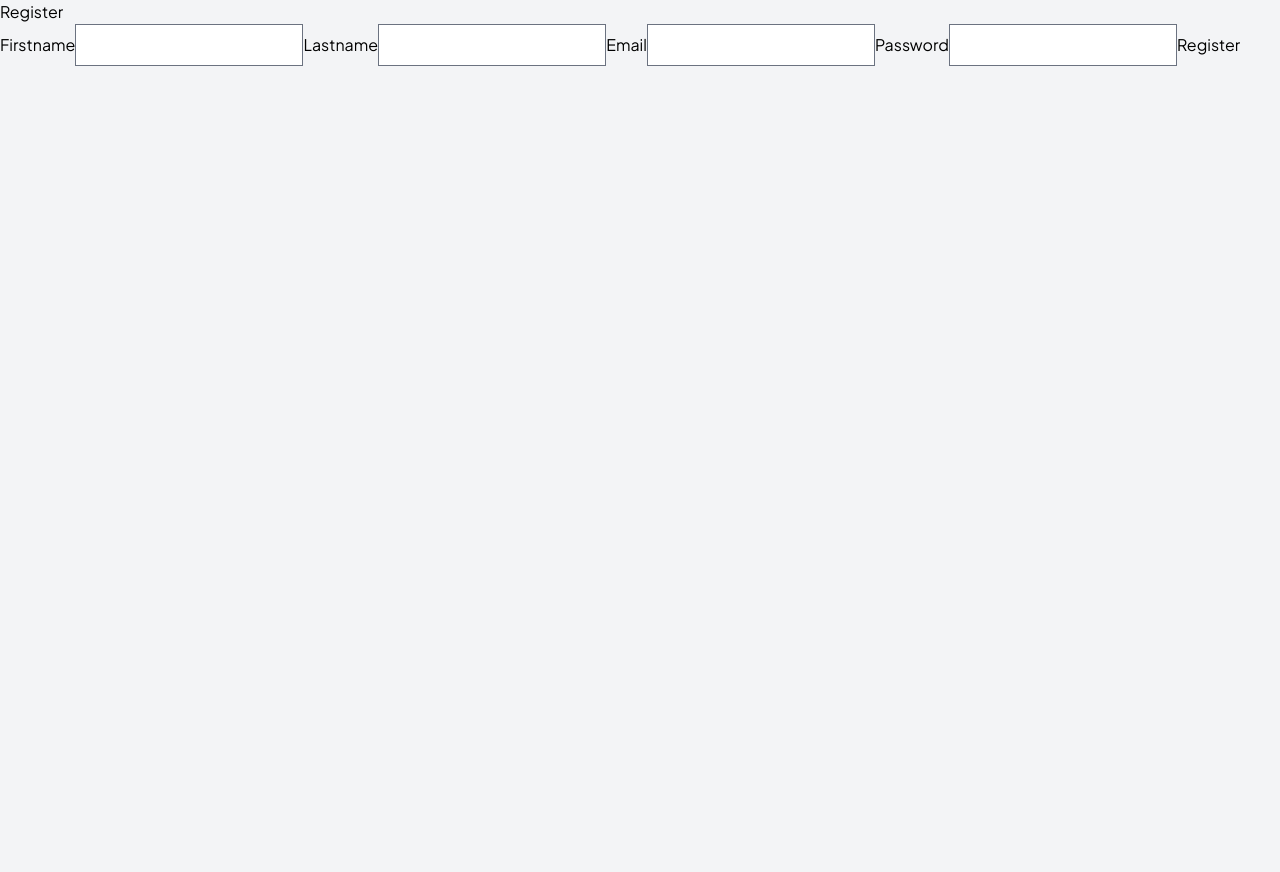
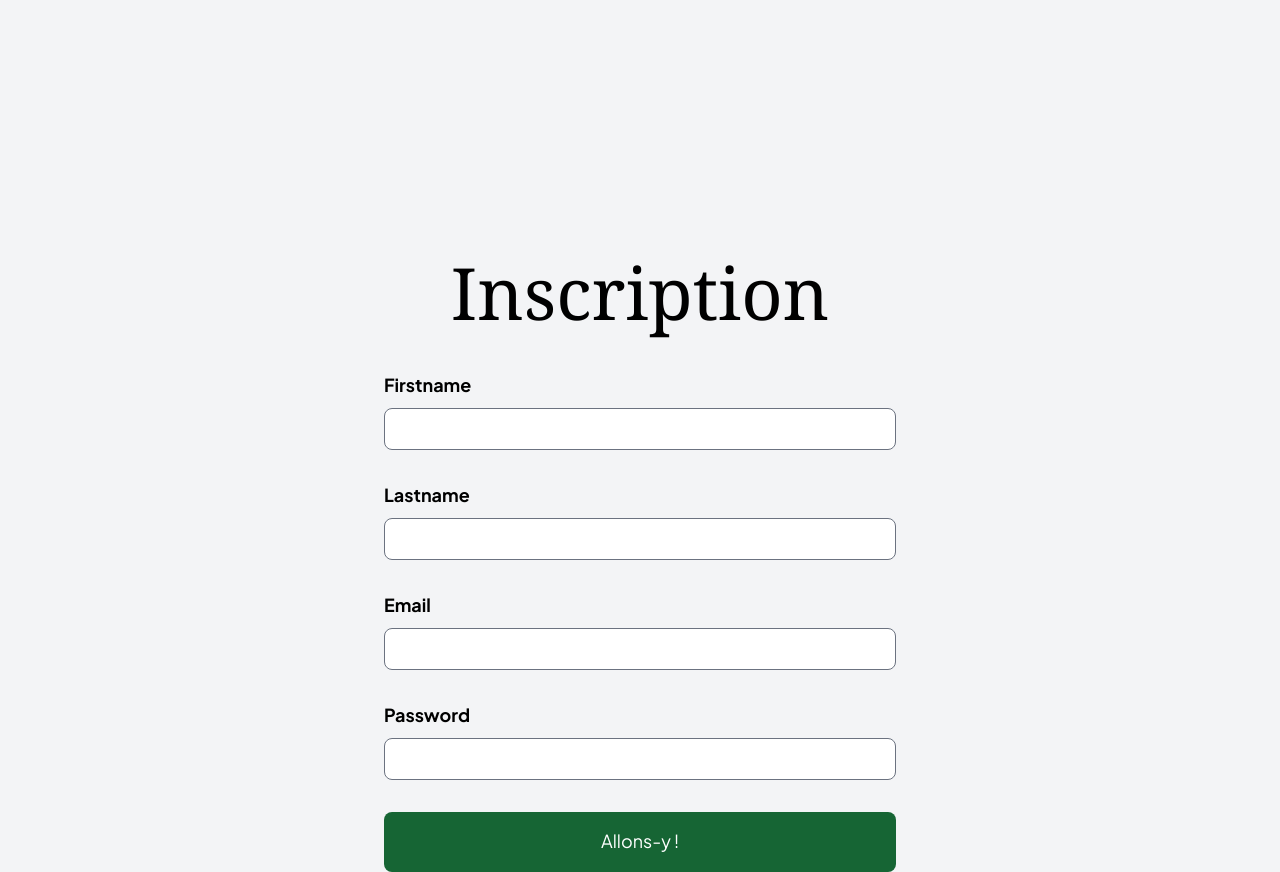
Before and after one commit to Lugdu84/plan-together, a Next.js app: page /register in a window 1280 px wide. Before the commit the page ends 800 px from the top, so only its background shows below. Built offline with nearby package versions, Linux system fonts and the light colour scheme.

Commit message:
update: signup form

```diff
--- a/app/register/form.tsx
+++ b/app/register/form.tsx
@@ -1,6 +1,6 @@
 'use client';
 
-import React, { useState, ChangeEvent } from 'react';
+import React, { ChangeEvent, useState } from 'react';
 import { signIn } from 'next-auth/react';
 
 export default function RegisterForm() {
@@ -45,49 +45,68 @@ export default function RegisterForm() {
   };
 
   return (
-    <form onSubmit={onSubmit}>
+    <form onSubmit={onSubmit} className="w-full">
+      <div className="flex flex-col justify-center gap-8">
         <label htmlFor="firstname">
-        Firstname
+          <div className="flex flex-col gap-2  w-full">
+            <span className="text-lg font-bold">Firstname</span>
             <input
               required
               type="text"
               name="firstname"
               value={formRegisterValues.firstname}
               onChange={handleChange}
+              className="rounded-lg"
             />
+          </div>
         </label>
         <label htmlFor="lastname">
-        Lastname
+          <div className="flex flex-col gap-2  w-full">
+            <span className="text-lg font-bold">Lastname</span>
             <input
               required
               type="text"
               name="lastname"
               value={formRegisterValues.lastname}
               onChange={handleChange}
+              className="rounded-lg"
             />
+          </div>
         </label>
         <label htmlFor="email">
-        Email
+          <div className="flex flex-col gap-2  w-full">
+            <span className="text-lg font-bold">Email</span>
             <input
               required
               type="email"
               name="email"
               value={formRegisterValues.email}
               onChange={handleChange}
+              className="rounded-lg"
             />
+          </div>
         </label>
-
         <label htmlFor="password">
-        Password
+          <div className="flex flex-col gap-2  w-full">
+            <span className="text-lg font-bold">Password</span>
             <input
               required
               type="password"
               name="password"
               value={formRegisterValues.password}
               onChange={handleChange}
+              className="rounded-lg"
             />
+          </div>
         </label>
-      <button type="submit"> Register</button>
+        <button
+          className="px-8 py-4 bg-green-800 hover:bg-green-950 transition-colors text-white text-lg rounded-lg"
+          type="submit"
+        >
+          {' '}
+          Allons-y !
+        </button>
+      </div>
     </form>
   );
 }
--- a/app/register/page.tsx
+++ b/app/register/page.tsx
@@ -2,9 +2,13 @@ import RegisterForm from './form';
 
 export default function RegisterPage() {
   return (
-    <div>
-      <h1>Register</h1>
-      <RegisterForm />
-    </div>
+    <main className="flex flex-col justify-start items-center align-top w-screen h-screen px-16 lg:py-32 xl:px-32 xl:py-64">
+      <section className="flex flex-col justify-start items-center gap-1 w-full md:max-w-lg">
+        <h1 className="font-serif text-xl md:text-5xl lg:text-6xl xl:text-7xl leading-tight pb-10">
+          Inscription
+        </h1>
+        <RegisterForm />
+      </section>
+    </main>
   );
 }
```
Lines whose indentation alone changed are shown as unchanged.
